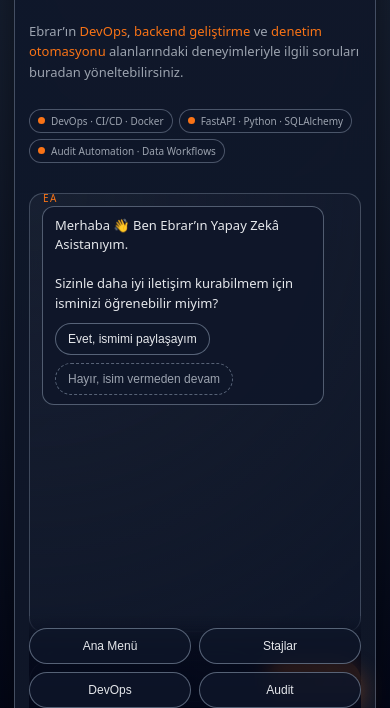
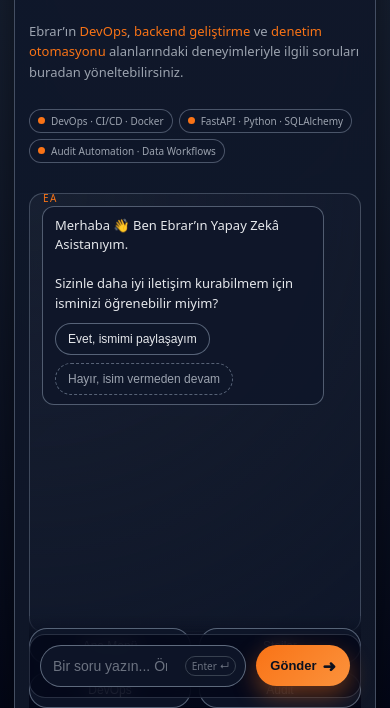
Before and after one commit to ealbayrk/ebrar-ai-assistant, a plain HTML site: page index.html in a window 390 px wide. Shown: the part 136-844 px from the top of the page. Drawn offline with Linux system fonts and the light colour scheme.

Commit message:
Update index.html

```diff
--- a/index.html
+++ b/index.html
@@ -370,6 +370,33 @@
 
 /* ✅ iOS viewport fix */
 body { min-height: 100dvh; }
+    /* ✅ MOBILE FIX: merkezlemeyi kapat, üstten başlat */
+@media (max-width: 800px){
+  body{
+    align-items: flex-start;
+    justify-content: flex-start;
+  }
+  .shell{ width: 100%; }
+  .card{ width: 100%; }
+}
+
+/* ✅ iOS safe area (alt bar çakışmasın) */
+@supports (padding: max(0px)) {
+  body { padding-bottom: max(14px, env(safe-area-inset-bottom)); }
+}
+
+    @media (max-width: 520px){
+  .input-area{
+    position: sticky;
+    bottom: 10px;
+    z-index: 10;
+    padding: 10px;
+    border-radius: 16px;
+    background: rgba(2,6,23,0.75);
+    backdrop-filter: blur(10px);
+    border: 1px solid rgba(148,163,184,0.25);
+  }
+}
   </style>
 </head>
 
```
